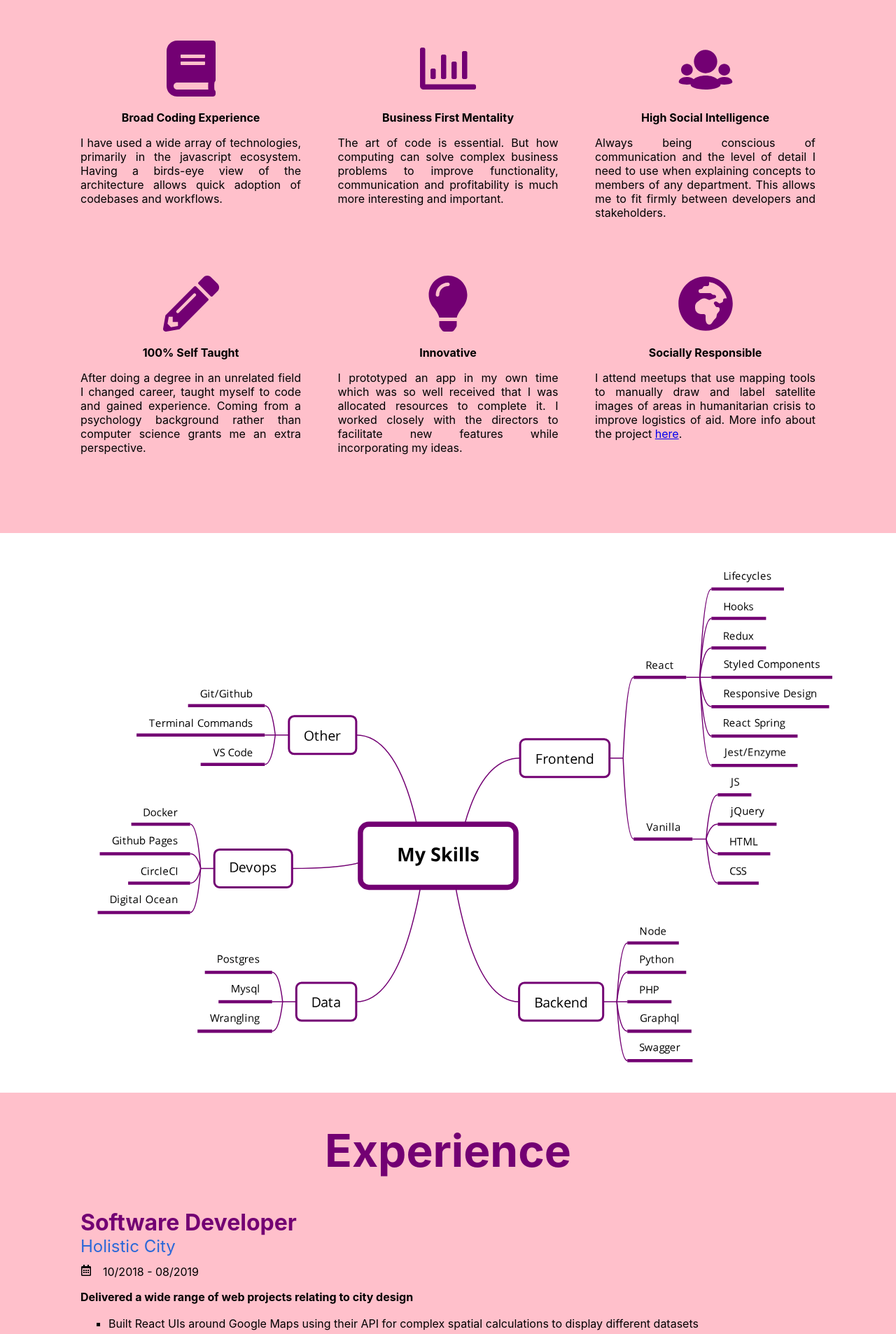
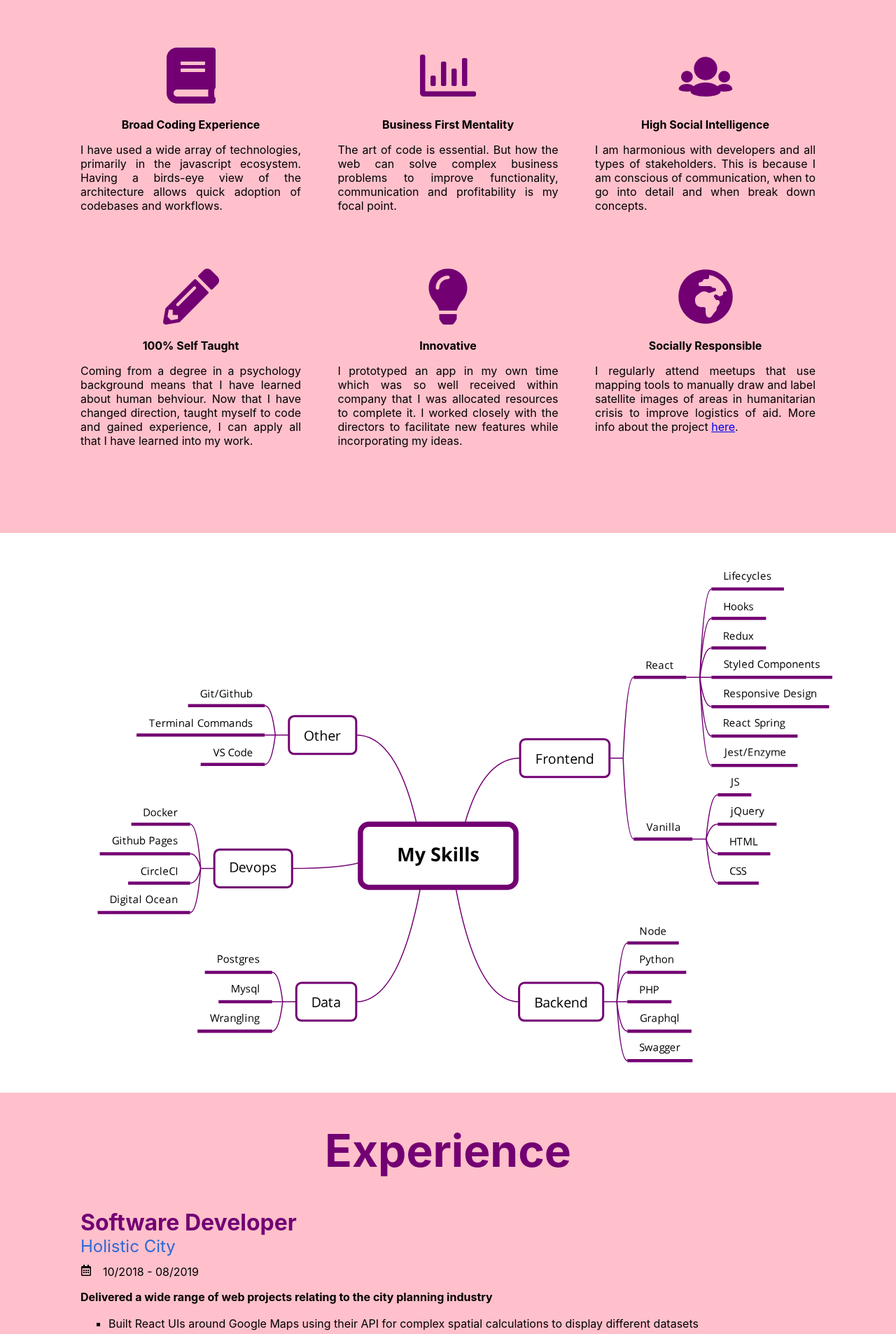
Before and after one commit to TAQ2/taq2.github.io, a React (Create React App) app: page / in a window 1280 px wide. Shown: the part 880-2787 px from the top of the page at 70% size. Built offline with nearby package versions, Linux system fonts and the light colour scheme.

Commit message:
More content updates

```diff
--- a/src/Gallery.js
+++ b/src/Gallery.js
@@ -109,8 +109,7 @@ export default function Gallery({ galleryRef }) {
         }}
       >
         <div style={{ marginBottom: "1em" }}>
-          I find making programmatic art is a relaxing hobby. Just doing web
-          development makes me narrow-minded so I use basic physics and
+          I find making programmatic art is a relaxing hobby. I use physics and
           animation concepts in p5.js which helps me flex my coding variability.
         </div>
         {galleryData.map((data, i) => (
--- a/src/Labs.js
+++ b/src/Labs.js
@@ -99,10 +99,10 @@ export default function Labs({ labsRef }) {
       </Title>
       <ContentContainer>
         <div style={{ marginBottom: "2.5em" }}>
-          This showcases the apps that I have built, designed and deployed on my
-          own. I generally find building front-end applications with React and
-          deploying them on github pages to be the most interesting workflow and
-          also demonstrates my interest in design.
+          This showcases the apps that I have built in my spare time, designed
+          and deployed on my own. These examples use React and are deployed them
+          on github pages. I like to provoke my interest in design by making
+          apps look simple but beautiful and responsive.
         </div>
         {labData.map((data, i) => (
           <Lab {...data} key={i} />
--- a/src/LandingTile.js
+++ b/src/LandingTile.js
@@ -114,6 +114,7 @@ export default function LandingTile({ onClick }) {
         display: "flex",
         alignItems: "center",
         backgroundColor: colours.secondary,
+        height: "100vh",
         backgroundImage:
           "repeating-linear-gradient(135deg, transparent, rgba(255,255,255,.02) 15px)"
       }}
@@ -137,8 +138,8 @@ export default function LandingTile({ onClick }) {
             Full Stack Web Developer
           </div>
           <Quote>
-            I love building and designing websites especially in React but also
-            have a strong interest in how that influences business.
+            I love building and designing websites, especially in React, but
+            also have a strong interest in how that influences business.
           </Quote>
           <LinkContainer>
             <Link
--- a/src/SummaryTile.js
+++ b/src/SummaryTile.js
@@ -12,10 +12,14 @@ const Item = styled.div`
   text-align: center;
 
   @media (max-width: ${screenBreakpoints.maxContentWidth}px) {
+    margin-left: auto;
+    margin-right: auto;
     width: 45%;
   }
 
   @media (max-width: ${screenBreakpoints.small}px) {
+    margin-left: auto;
+    margin-right: auto;
     width: 90%;
   }
 `;
@@ -26,22 +30,11 @@ const StyledTile = styled(Tile)`
   @media (max-width: ${screenBreakpoints.desktop}px) {
     padding: 4em 1em;
   }
-
-  @media (max-width: ${screenBreakpoints.small}px) {
-    height: unset;
-  }
 `;
 
 export default function SummaryTile({ summaryRef }) {
   return (
-    <StyledTile
-      colour={colours.primary}
-      style={{
-        display: "flex",
-        alignItems: "center"
-      }}
-      ref={summaryRef}
-    >
+    <StyledTile colour={colours.primary} ref={summaryRef}>
       <ContentContainer>
         <div
           style={{
--- a/src/experienceData.js
+++ b/src/experienceData.js
@@ -5,12 +5,12 @@ export default [
     from: "10/2018",
     to: "08/2019",
     description:
-      "Delivered a wide range of web projects relating to city design",
+      "Delivered a wide range of web projects relating to the city planning industry",
     bullets: [
       "Built React UIs around Google Maps using their API for complex spatial calculations to display different datasets",
-      "Large focus on responsive design and UX upgrades that increased user adoption by 23%",
-      "Worked on a wide range of codebases, learned PHP on the job and could adapt from coding in a team or independently whenever appropriate",
-      "Engaging directly with the company's clients to turn their business requirements into software"
+      "Large focus on responsive design and UX upgrades to increase user adoption by 23%",
+      "Worked on a wide range of codebases, learned PHP on the job and would adapt from coding in a team or independently whenever appropriate",
+      "Engaged directly with the company's clients to turn their business requirements into software"
     ]
   },
   {
@@ -19,12 +19,12 @@ export default [
     from: "02/2016",
     to: "09/2018",
     description:
-      "Developed features for the company's website to optimise sales of windows and doors which are characterised by complex design and manufacturing rules",
+      "Developed features for the company's website to optimise sales and improve data modelling of windows and doors which are characterised by complex design and manufacturing rules",
     bullets: [
-      "Reduced technical debt by rewriting a feature-rich 20 year-old spaghetti code base in React making sure it was readable and testable",
-      "Transitioned from a junior to a mentor and manager of five developers within two years, due to intense focus of taking work problems and finding solutions in my own time",
-      "Expanded into surrounding roles e.g business/data analyst, product owner, testing, quality assurance and devops, which reduced bottlenecks in the team and also increased my skillset",
-      "Integral point of contact for other departments ranging from salespeople to product experts, ensuring all technical information is communicated clearly and effectively"
+      "Reduced technical debt by rewriting a feature-rich 20 year-old spaghetti code base in React ensuring it was readable and testable",
+      "Transitioned from a junior to a mentor and manager of five developers in under two years, thanks to my intense focus of identifying and tackling work problems and finding solutions in my own time",
+      "Expanded into surrounding roles e.g. business/data analyst, product owner, testing, quality assurance and devops, which reduced bottlenecks in the team and also increased my skillset",
+      "Acted as an integral point of contact for other departments ranging from salespeople to product experts, communicating all technical information clearly and effectively"
     ]
   },
   {
@@ -33,11 +33,11 @@ export default [
     from: "10/2015",
     to: "02/2016",
     description:
-      "Tested children's vocabulary games that were redeveloped to transition from the US to the UK market",
+      "Tested children's vocabulary games that were being redeveloped from the US to the UK market",
     bullets: [
-      "Testing areas of the system by following prepared scripts and recording any issues",
-      "Retesting fixed issues following meticulous step by step instructions",
-      "Responding to customer emails and dealing with their requests in a concise and professional manner" // @Incomplete -  & Customer Support Officer
+      "Tested areas of the system by following prepared scripts and recording any issues",
+      "Retested fixed issues following meticulous step by step instructions",
+      "Responded to customer emails and dealt with their requests in a concise and professional manner"
     ]
   },
   {
--- a/src/labData.js
+++ b/src/labData.js
@@ -4,7 +4,7 @@ import mappingToolImg from "./assets/labs/mapping-tool-screenshot.png";
 const data = [
   {
     img: mappingToolImg,
-    name: "Mapping Tool", // @Incomplete - boring name
+    name: "Mapping Tool",
     description:
       "I wanted to make an app that provokes the concepts of data visualisation. Using the Mapbox library, users can view different metrics wrangled from different sources and navigate using a sleek interface.",
     githubLink: "https://github.com/taq2/mapping-tool",
@@ -20,7 +20,7 @@ const data = [
   },
   {
     img: fakeLatinNewsImg,
-    name: "This Website!", // @Incomplete - take a pic when done
+    name: "This Website!",
     description:
       "Using responsive design, simple animation and no templates, I display the work I have done. Not only showing my CV and portfolio but taking it a step further to display the art that I have produced.",
 
--- a/src/summaryData.js
+++ b/src/summaryData.js
@@ -18,34 +18,34 @@ export default [
   {
     title: "Business First Mentality",
     description:
-      "The art of code is essential. But how computing can solve complex business problems to improve functionality, communication and profitability is much more interesting and important.",
+      "The art of code is essential. But how the web can solve complex business problems to improve functionality, communication and profitability is my focal point.",
     icon: FaRegChartBar
   },
   {
     title: "High Social Intelligence",
     description:
-      "Always being conscious of communication and the level of detail I need to use when explaining concepts to members of any department. This allows me to fit firmly between developers and stakeholders.",
+      "I am harmonious with developers and all types of stakeholders. This is because I am conscious of communication, when to go into detail and when break down concepts.",
     icon: TiGroup
   },
   {
     title: "100% Self Taught",
     description:
-      "After doing a degree in an unrelated field I changed career, taught myself to code and gained experience. Coming from a psychology background rather than computer science grants me an extra perspective.",
+      "Coming from a degree in a psychology background means that I have learned about human behviour. Now that I have changed direction, taught myself to code and gained experience, I can apply all that I have learned into my work.",
     icon: FaPencilAlt
   },
   {
     title: "Innovative",
     description:
-      "I prototyped an app in my own time which was so well received that I was allocated resources to complete it. I worked closely with the directors to facilitate new features while incorporating my ideas.",
+      "I prototyped an app in my own time which was so well received within company that I was allocated resources to complete it. I worked closely with the directors to facilitate new features while incorporating my ideas.",
     icon: FaLightbulb
   },
   {
     title: "Socially Responsible",
     description: (
       <span>
-        I attend meetups that use mapping tools to manually draw and label
-        satellite images of areas in humanitarian crisis to improve logistics of
-        aid. More info about the project{" "}
+        I regularly attend meetups that use mapping tools to manually draw and
+        label satellite images of areas in humanitarian crisis to improve
+        logistics of aid. More info about the project{" "}
         <a
           href="https://www.missingmaps.org/"
           target="_blank"
```
Also changed, not shown: todo.txt.
